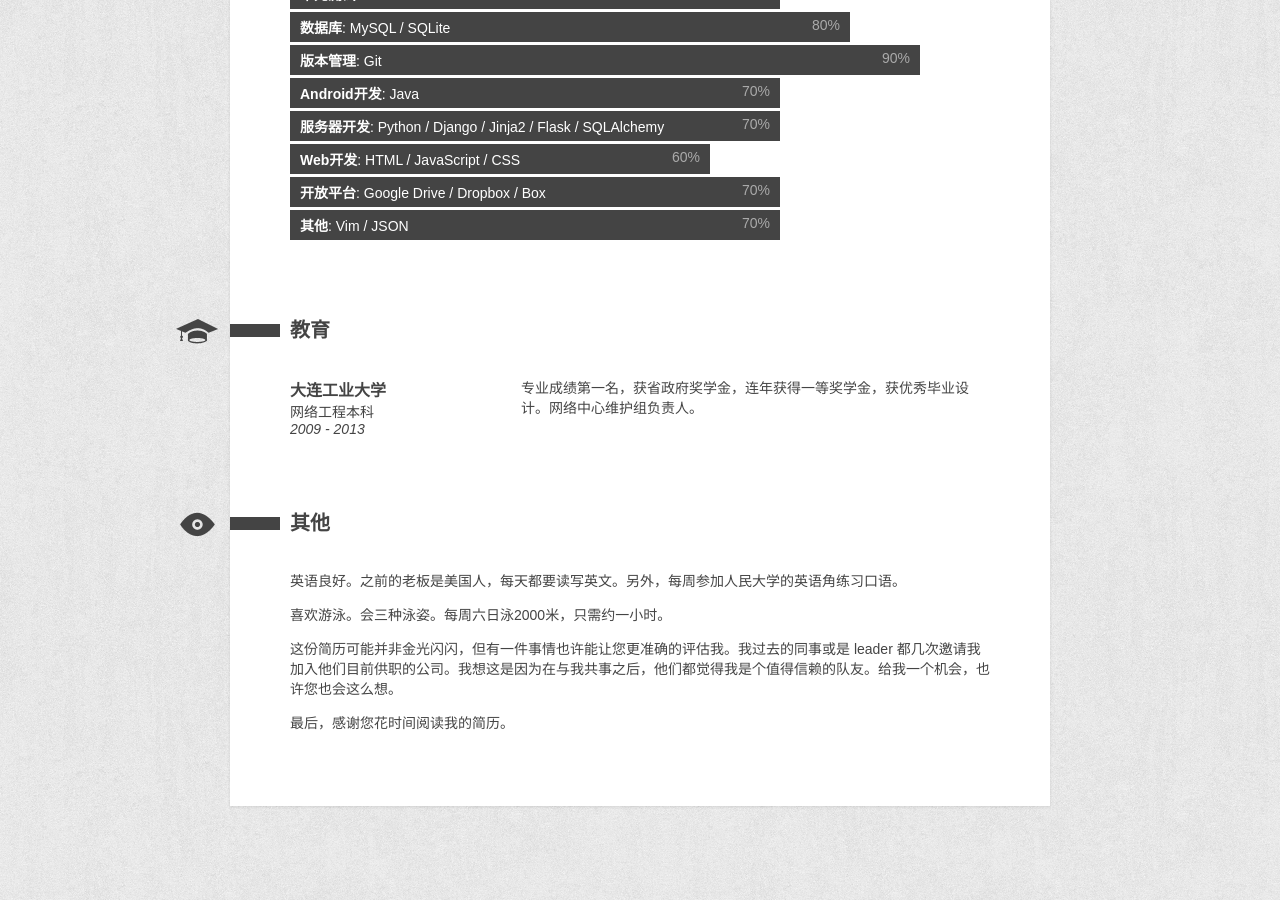
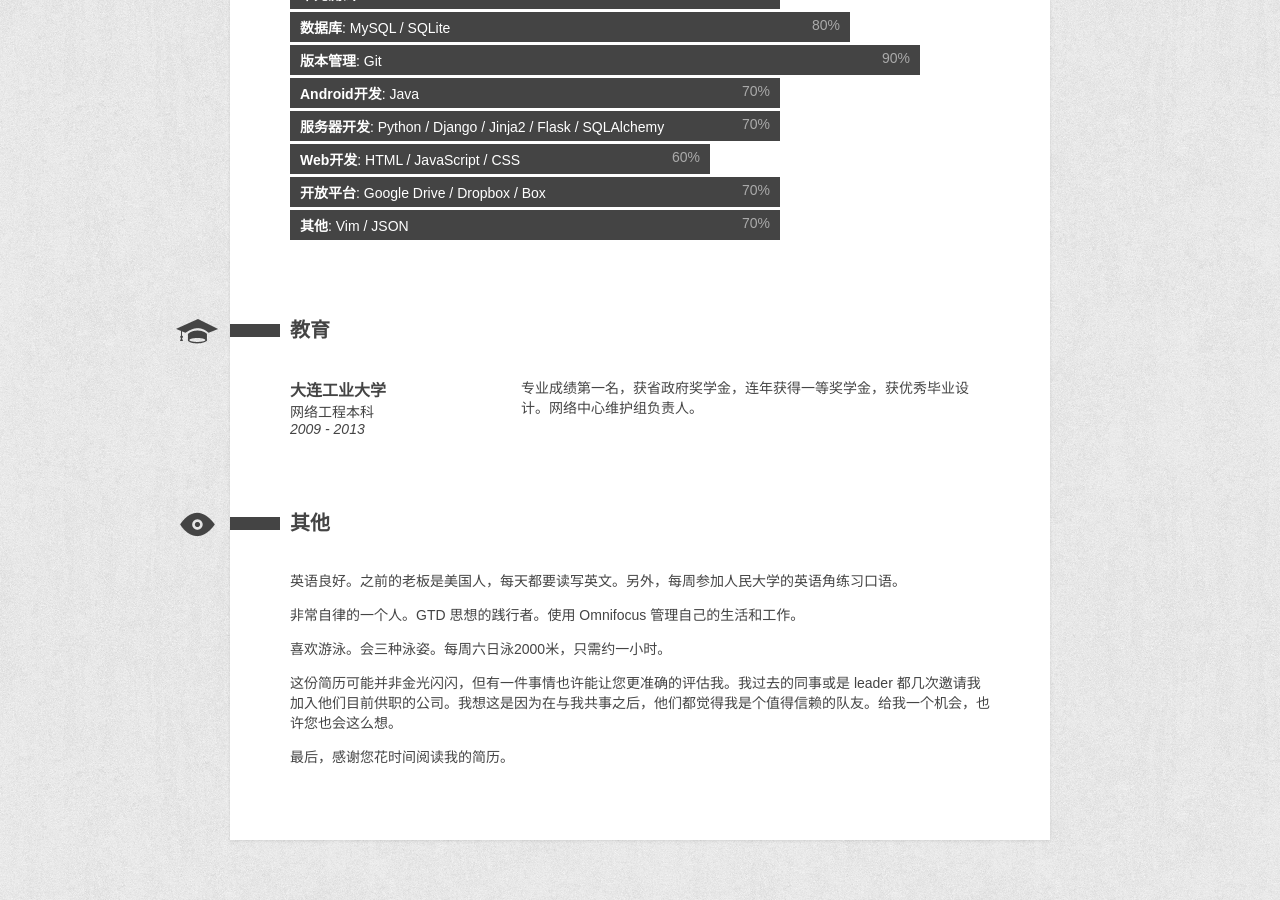
Before and after one commit to coppercash/coppercash.github.io, a Jekyll site: the page built from articles/resume/resume_cn.md, in a window 1280 px wide and 900 px high, scrolled down 1373 px. Built offline with Jekyll 4.4.1, drawn with Linux system fonts in a browser that asks for light colours.

```diff
--- a/articles/resume/resume_cn.md
+++ b/articles/resume/resume_cn.md
@@ -66,6 +66,8 @@ layout: resume
 
 英语良好。之前的老板是美国人，每天都要读写英文。另外，每周参加人民大学的英语角练习口语。
 
+非常自律的一个人。GTD 思想的践行者。使用 Omnifocus 管理自己的生活和工作。
+
 喜欢游泳。会三种泳姿。每周六日泳2000米，只需约一小时。
 
 这份简历可能并非金光闪闪，但有一件事情也许能让您更准确的评估我。我过去的同事或是 leader 都几次邀请我加入他们目前供职的公司。我想这是因为在与我共事之后，他们都觉得我是个值得信赖的队友。给我一个机会，也许您也会这么想。
```
Also changed, not shown: articles/resume/resume_en.md (+2 -0 lines).
